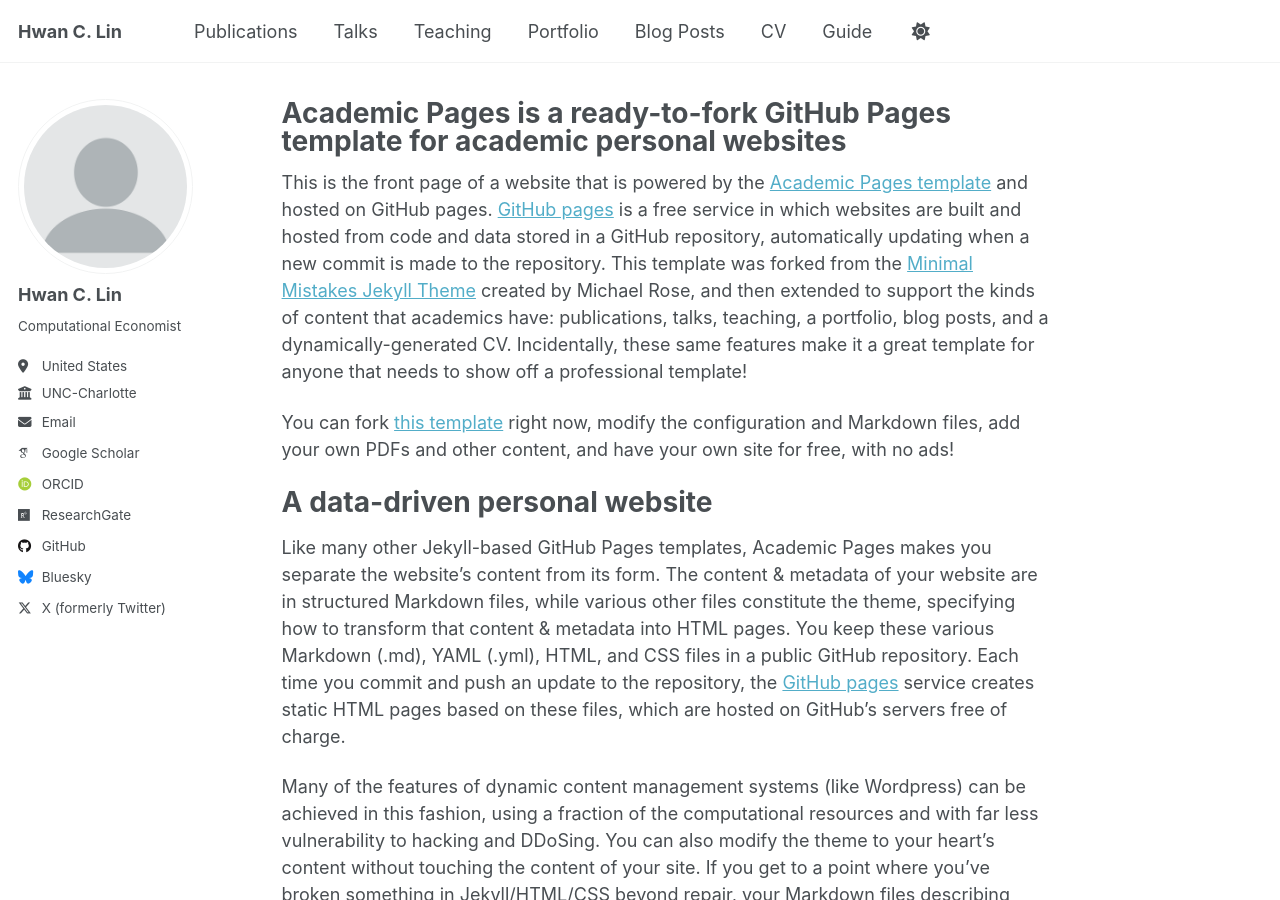
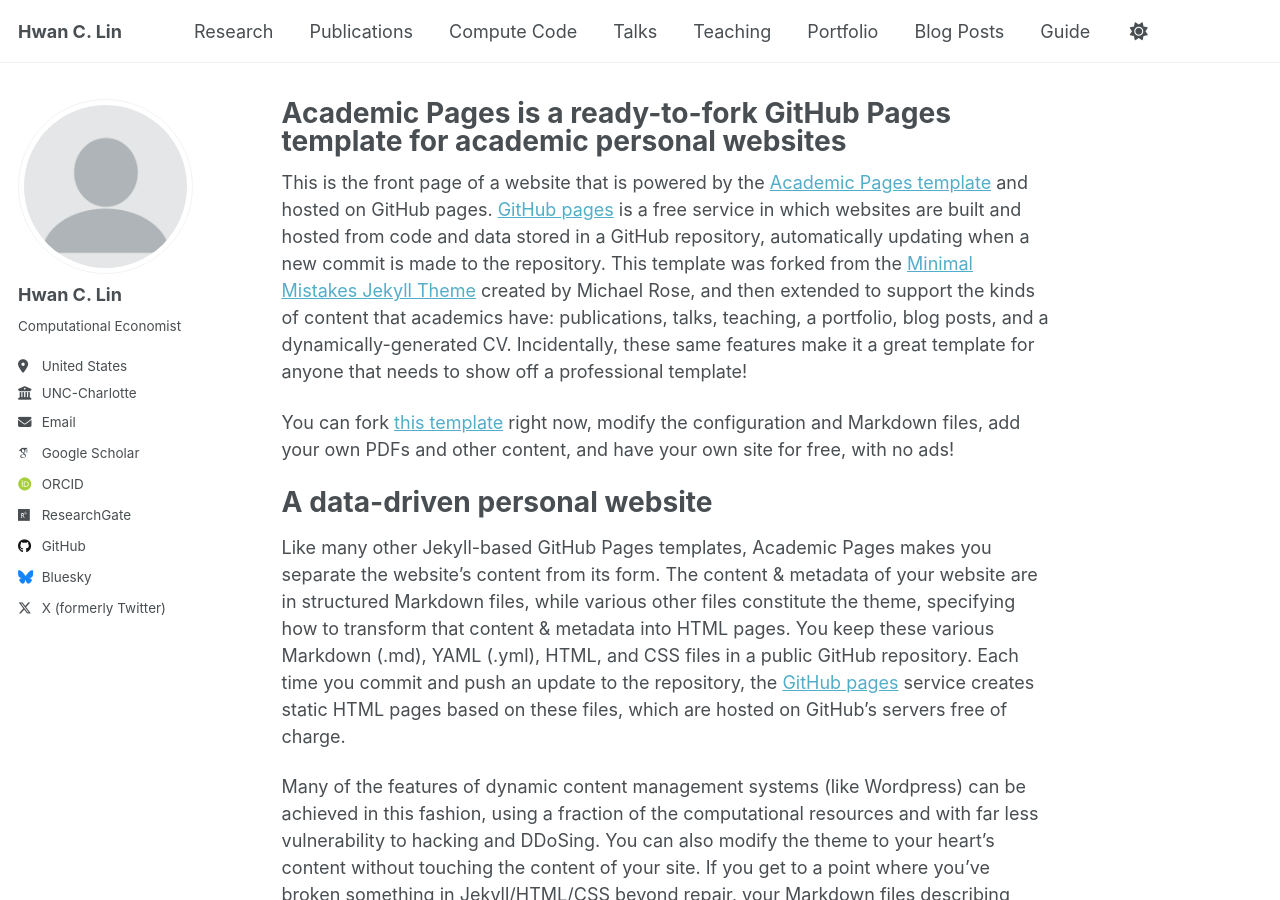
Before and after one commit to hwanclin/hwanclin.github.io, a Jekyll site: the page built from _pages/about.md, in a window 1280 px wide and 900 px high. Built offline with Jekyll 4.4.1, drawn with Linux system fonts in a browser that asks for light colours; some web fonts are replaced; a script that is not in the unit is left out.

Commit message:
Update navigation.yml

```diff
--- a/_data/navigation.yml
+++ b/_data/navigation.yml
@@ -8,8 +8,14 @@
 #      Markdown formatted page while the second is generated using JSON.
 
 main:
+  - title: "Research"
+    url: /research/
+
   - title: "Publications"
     url: /publications/
+
+  - title: "Compute Code"
+    url: /compute-code"
 
   - title: "Talks"
     url: /talks/
@@ -23,8 +29,8 @@ main:
   - title: "Blog Posts"
     url: /year-archive/
 
-  - title: "CV"
-    url: /cv/
+  # - title: "CV"
+  #  url: /cv/
 
   # - title: "CV"
   #   url: /cv-json/
```
